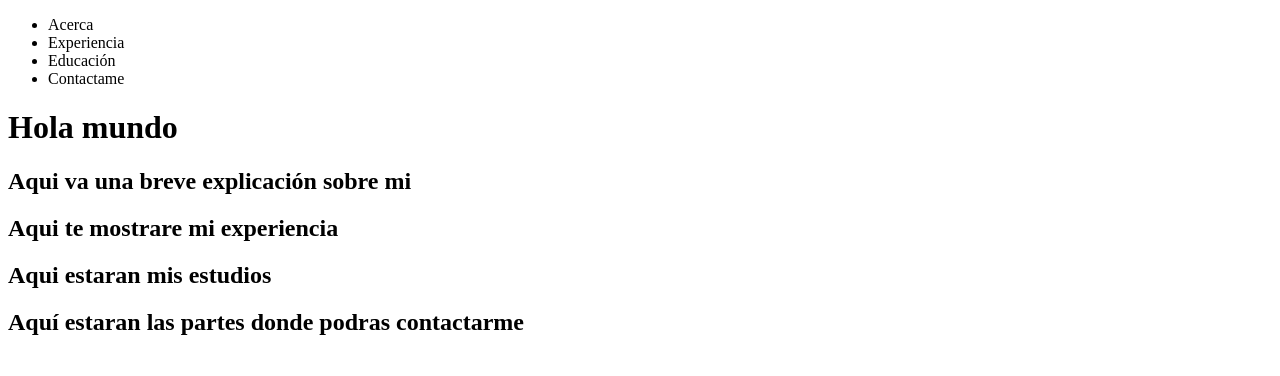
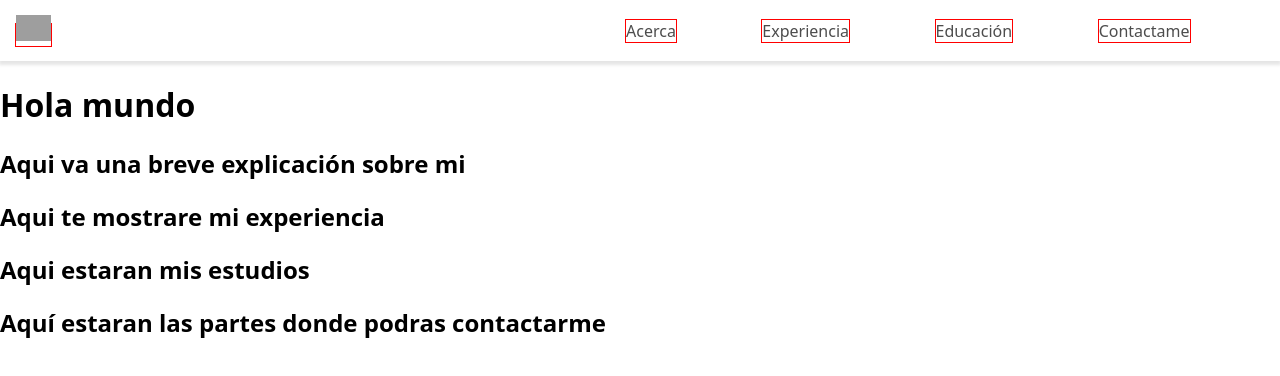
Before and after one commit to makinox/PortafolioPersonal, a Next.js app: page / in a window 1280 px wide. Shown: the top 376 px of the page. Built offline with nearby package versions, Linux system fonts and the light colour scheme; grey boxes are pictures that could not be loaded.

Commit message:
Navabar initialized

```diff
--- a/pages/index.js
+++ b/pages/index.js
@@ -9,6 +9,14 @@ export default class extends React.Component {
     render(){
         return (
             <div>
+                <style jsx global>
+                    {`
+                        body {
+                            font-family: system-ui;
+                            margin: 0;
+                        }
+                    `}
+                </style>
                 <Navbar />
                 <Hero />
                 <About />
--- a/src/navbar/index.js
+++ b/src/navbar/index.js
@@ -1,10 +1,56 @@
 export default () => (
+    <header>
         <nav>
-        <ul>
+            <div>
+                <li><img src="https://jesusbossa.com/public/logo.svg" alt="" /></li>
+            </div>
+            <div>
                 <li>Acerca</li>
+            </div>
+            <div>
                 <li>Experiencia</li>
+            </div>
+            <div>
                 <li>Educación</li>
+            </div>
+            <div>
                 <li>Contactame</li>
-        </ul>
+            </div>
         </nav>
+        {/* // ! en 300 quitar el logo */}
+        <style jsx>
+            {`
+            nav {
+                background-color: #fff;
+                padding: 15px;
+                box-shadow: 0 3px 3px 1px rgba(0, 0, 0, .1)
+            }
+
+            nav {
+                display: grid;
+                grid-template-columns: minmax(auto, 600px) repeat(4, auto);
+                grid-gap: 10px;
+                align-items: center;
+            }
+
+            nav li {
+                display: inline;
+                border: 1px solid red;
+                color: rgba(0,0,0, .7);
+                transition: 0.3s ease;
+                cursor: pointer;
+            }
+
+            nav li:hover {
+                color: rgb(0,0,0)
+            }
+
+            nav li img {
+                width: 35px;
+
+            }
+            `
+            }
+        </style>
+    </header>
 )
```
Lines whose indentation alone changed are shown as unchanged.
